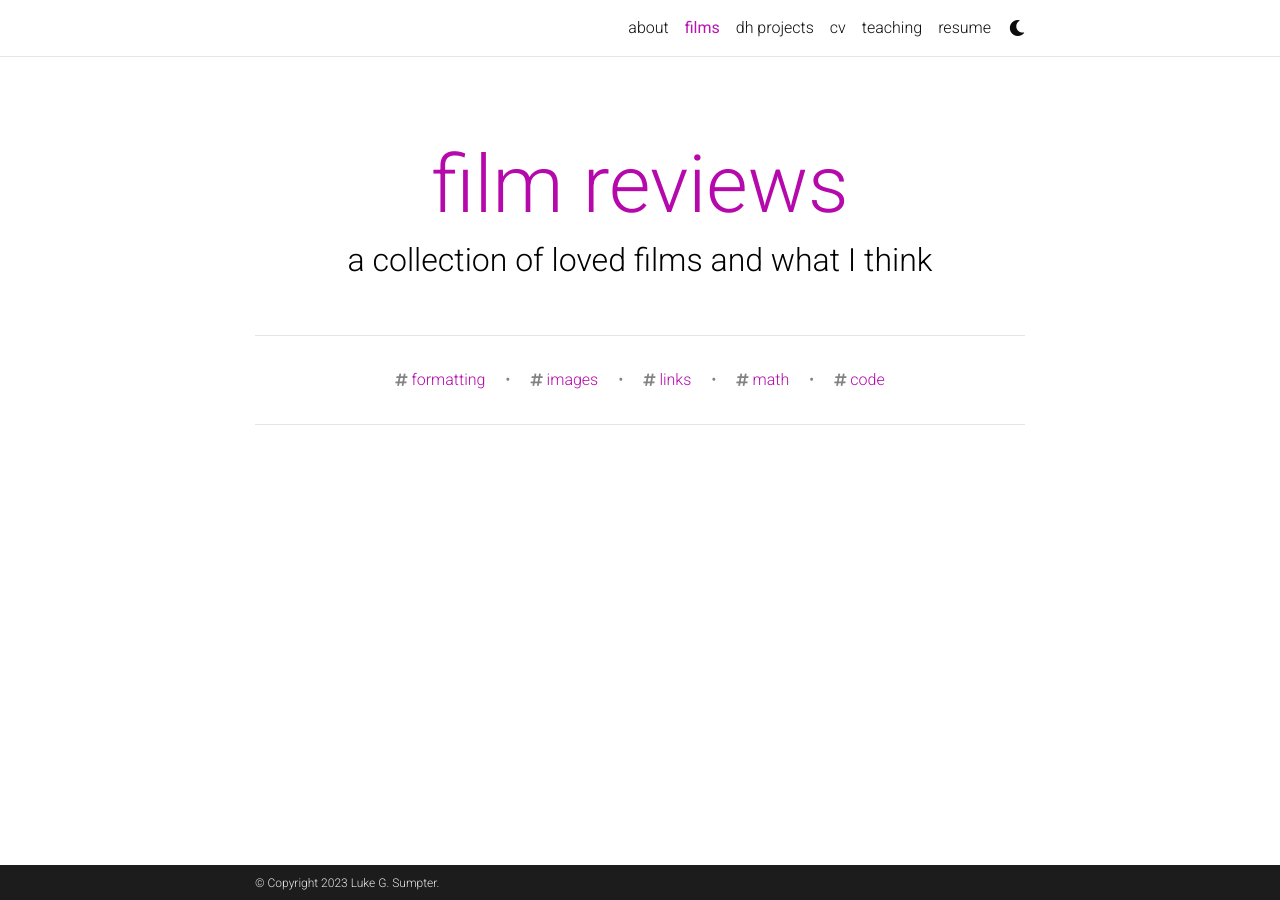
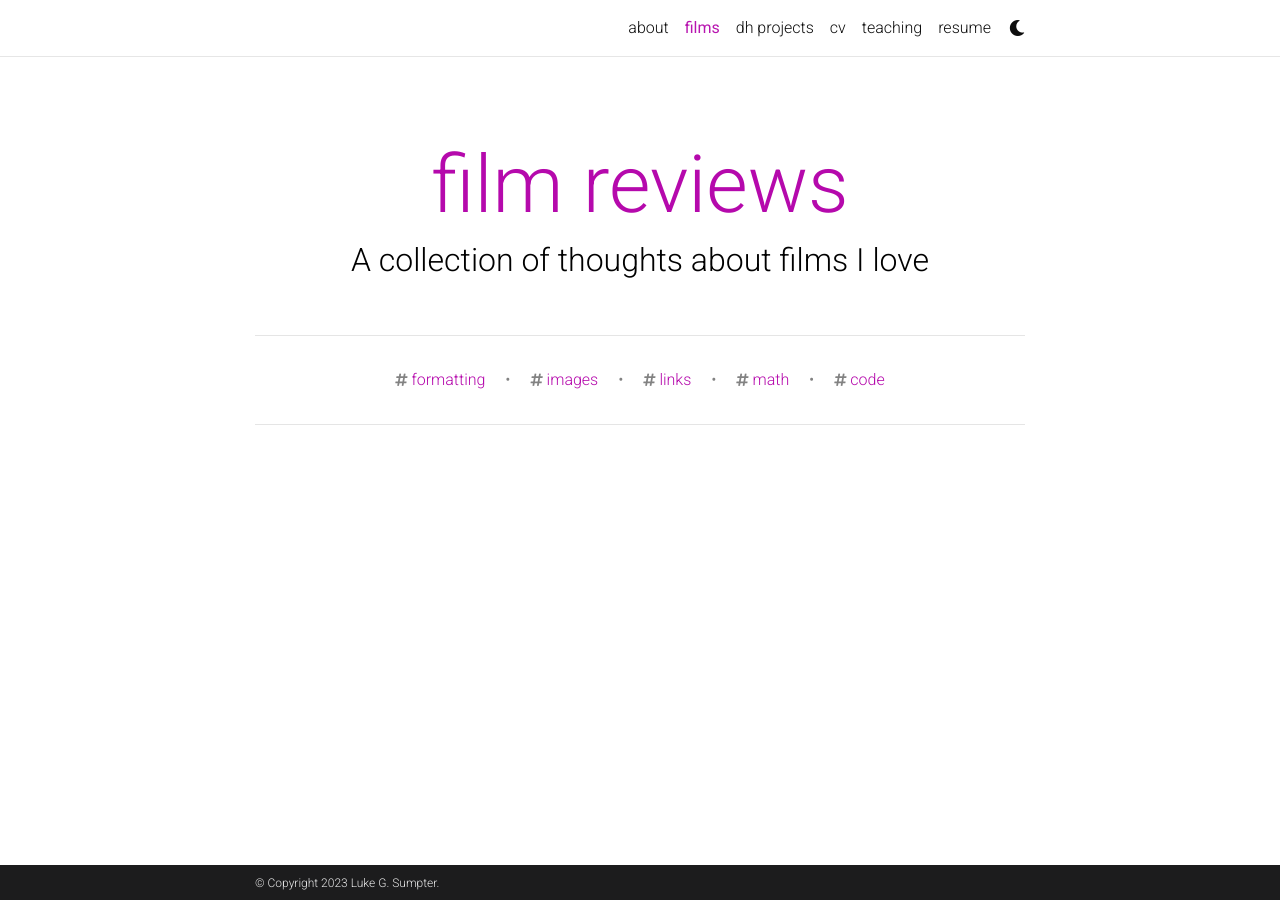
Before and after one commit to lgsump/lgsump.github.io, a Jekyll site: the page built from blog/index.html, in a window 1280 px wide. Built offline with Jekyll 4.4.1, drawn with Linux system fonts in a browser that asks for light colours; the list of posts is cut into pages by our own code; comment, search, counter and statistics services are not loaded; a style sheet for code colours, icons or effects is not loaded.

Commit message:
Update _config.yml

```diff
--- a/_config.yml
+++ b/_config.yml
@@ -119,7 +119,7 @@ bing_site_verification:  # out your bing-site-verification ID (Bing Webmaster)
 
 blog_name: film reviews # blog_name will be displayed in your blog page
 blog_nav_title: films # your blog must have a title for it to be displayed in the nav bar
-blog_description: a collection of loved films and what I think
+blog_description: A collection of thoughts about films I love
 permalink: /film/:year/:title/
 
 # Pagination
```
